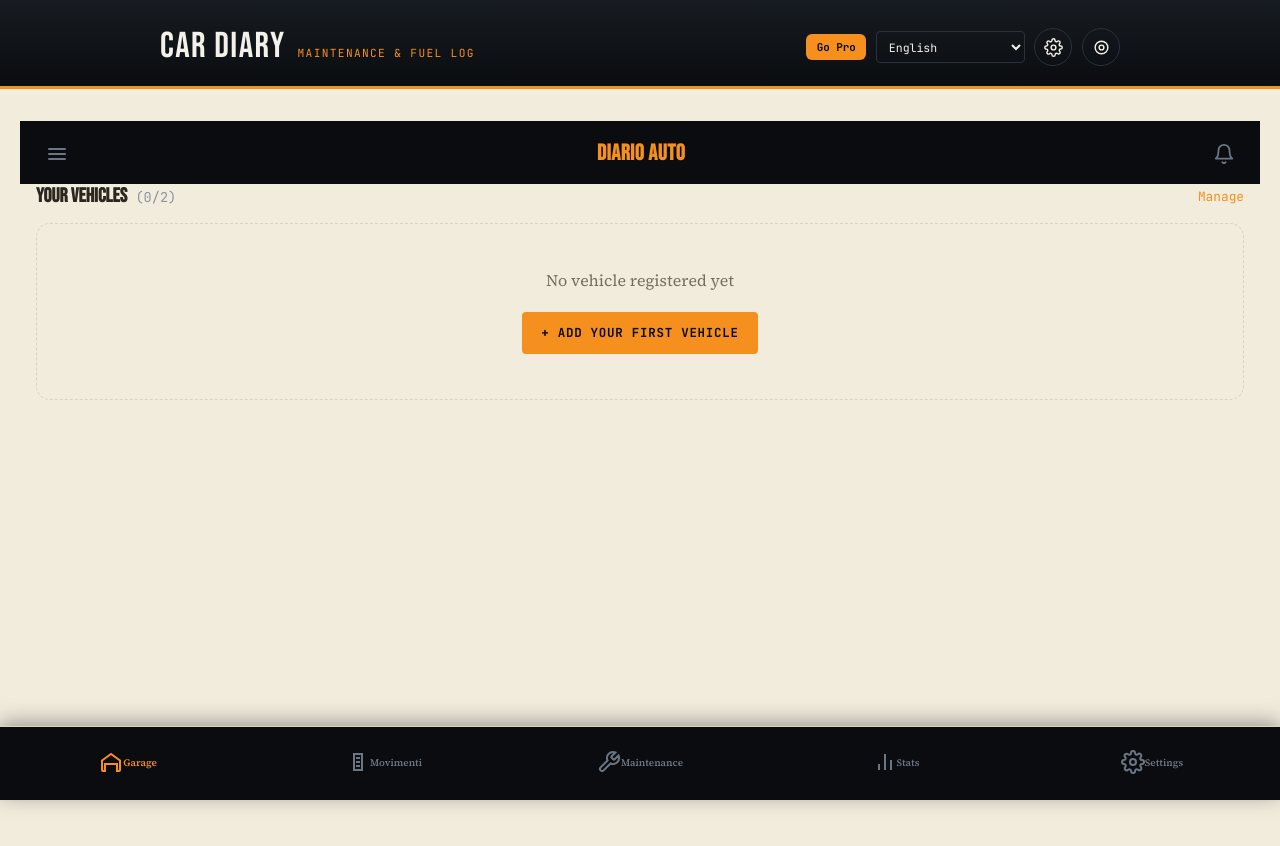
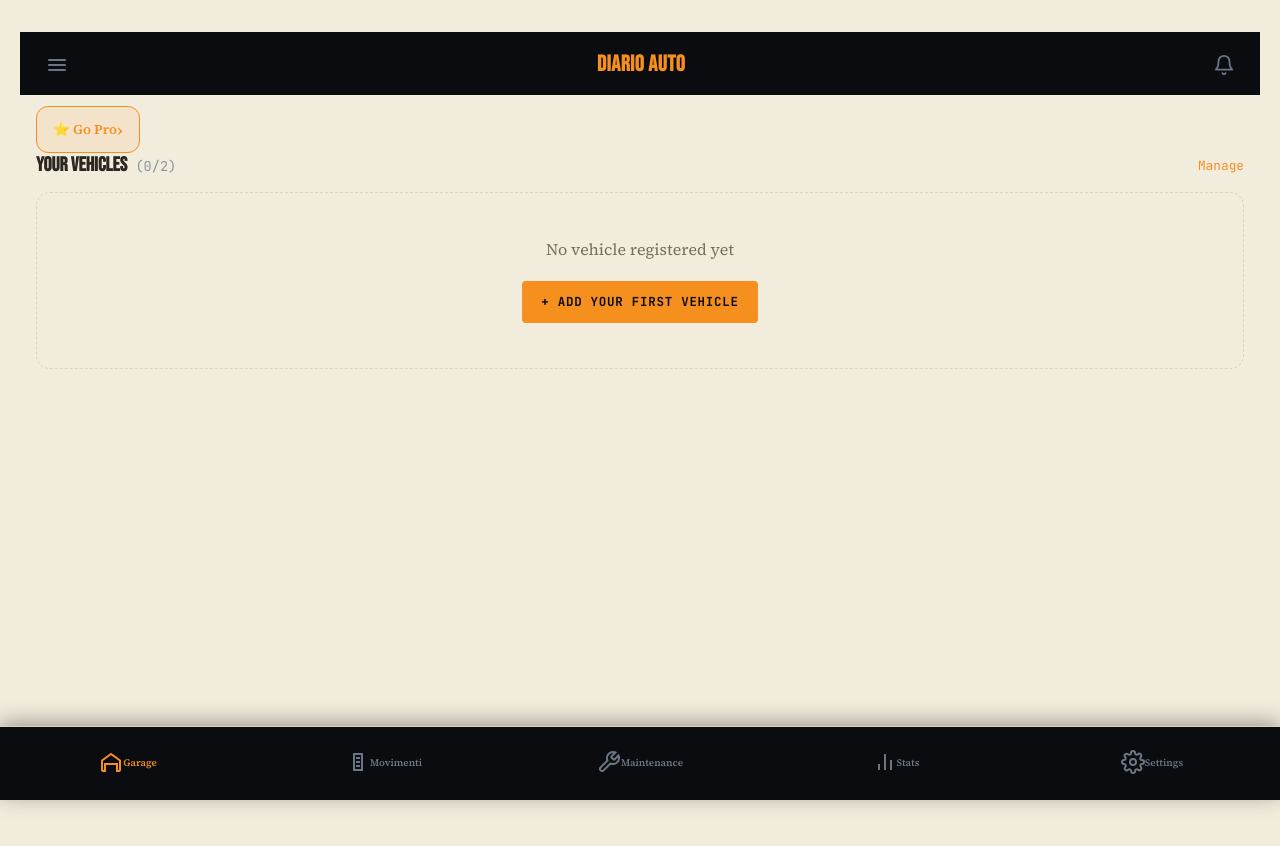
Before and after one commit to micmax1000-afk/auto, a React (Vite) app: page / in a window 1280 px wide. Both pictures are taken after a click on the button "Skip". Shown: the top 846 px of the page. Built offline with nearby package versions, Linux system fonts and the light colour scheme.

Commit message:
Add files via upload

```diff
--- a/src/App.tsx
+++ b/src/App.tsx
@@ -36,7 +36,6 @@ import VehicleDetail from "./components/VehicleDetail";
 import QuickKmUpdate from "./components/QuickKmUpdate";
 import BackupPanel from "./components/BackupPanel";
 import SettingsScreen from "./components/SettingsScreen";
-import LanguageSwitcher from "./components/LanguageSwitcher";
 import Dashboard from "./components/Dashboard";
 import BottomTabBar, { type TabId } from "./components/BottomTabBar";
 import PremiumScreen from "./components/PremiumScreen";
@@ -457,51 +456,6 @@ export default function App() {
 
   return (
     <div className="app">
-      <header className="topbar">
-        <div className="topbar__inner">
-          <div className="topbar__brand">
-            <span className="topbar__title">{t("app.title")}</span>
-            <span className="topbar__subtitle">{t("app.subtitle")}</span>
-          </div>
-          <div className="topbar__actions">
-            {!isPro && (
-              <button type="button" className="topbar__pro-btn" onClick={() => setShowPremium(true)}>
-                {t("premium.topbarCta")}
-              </button>
-            )}
-            <LanguageSwitcher />
-
-            <button
-              type="button"
-              className="theme-toggle"
-              onClick={() => {
-                setShowSettings(true);
-                setOpenVehicleId(null);
-              }}
-              title={t("settingsScreen.title")}
-              aria-label={t("settingsScreen.title")}
-            >
-              <svg viewBox="0 0 24 24">
-                <circle cx="12" cy="12" r="3" />
-                <path d="M19.4 15a1.65 1.65 0 0 0 .33 1.82l.06.06a2 2 0 1 1-2.83 2.83l-.06-.06a1.65 1.65 0 0 0-1.82-.33 1.65 1.65 0 0 0-1 1.51V21a2 2 0 0 1-4 0v-.09A1.65 1.65 0 0 0 9 19.4a1.65 1.65 0 0 0-1.82.33l-.06.06a2 2 0 1 1-2.83-2.83l.06-.06a1.65 1.65 0 0 0 .33-1.82 1.65 1.65 0 0 0-1.51-1H3a2 2 0 0 1 0-4h.09A1.65 1.65 0 0 0 4.6 9a1.65 1.65 0 0 0-.33-1.82l-.06-.06a2 2 0 1 1 2.83-2.83l.06.06a1.65 1.65 0 0 0 1.82.33H9a1.65 1.65 0 0 0 1-1.51V3a2 2 0 0 1 4 0v.09a1.65 1.65 0 0 0 1 1.51 1.65 1.65 0 0 0 1.82-.33l.06-.06a2 2 0 1 1 2.83 2.83l-.06.06a1.65 1.65 0 0 0-.33 1.82V9a1.65 1.65 0 0 0 1.51 1H21a2 2 0 0 1 0 4h-.09a1.65 1.65 0 0 0-1.51 1z" />
-              </svg>
-            </button>
-            <button
-              type="button"
-              className="theme-toggle"
-              onClick={() => setShowTireCalc(true)}
-              title={t("tireCalc.title")}
-              aria-label={t("tireCalc.title")}
-            >
-              <svg viewBox="0 0 24 24" fill="none" stroke="currentColor" strokeWidth="1.8">
-                <circle cx="12" cy="12" r="8" />
-                <circle cx="12" cy="12" r="3" />
-              </svg>
-            </button>
-          </div>
-        </div>
-      </header>
-
       {!showBackup && !openVehicle && vehicles.filter((v) => !v.archived).length > 1 && (
         <div className="vehicle-switcher">
           {vehicles
@@ -671,6 +625,7 @@ export default function App() {
             onOpenMaintenance={() => requestVehicleAction({ kind: "navigate", tab: "manutenzioni" })}
             onOpenStats={() => requestVehicleAction({ kind: "navigate", tab: "riepilogo" })}
             onOpenDocuments={() => requestVehicleAction({ kind: "navigate", tab: "riepilogo" })}
+            onOpenPremium={() => setShowPremium(true)}
           />
         )}
 
@@ -728,7 +683,13 @@ export default function App() {
       )}
 
       {showSettings && (
-        <SettingsScreen onClose={() => setShowSettings(false)} onOpenBackup={() => setShowBackup(true)} theme={theme} onToggleTheme={handleToggleTheme} />
+        <SettingsScreen
+          onClose={() => setShowSettings(false)}
+          onOpenBackup={() => setShowBackup(true)}
+          onOpenTireCalc={() => setShowTireCalc(true)}
+          theme={theme}
+          onToggleTheme={handleToggleTheme}
+        />
       )}
 
       {showPremium && (
--- a/src/components/Dashboard.tsx
+++ b/src/components/Dashboard.tsx
@@ -31,6 +31,7 @@ interface Props {
   onOpenMaintenance: () => void;
   onOpenStats: () => void;
   onOpenDocuments: () => void;
+  onOpenPremium: () => void;
 }
 
 function getNextReminder(
@@ -105,6 +106,7 @@ export default function Dashboard({
   onOpenMaintenance,
   onOpenStats,
   onOpenDocuments,
+  onOpenPremium,
 }: Props) {
   const { t, i18n } = useTranslation();
   const { distanceUnit } = useAppSettings();
@@ -125,6 +127,13 @@ export default function Dashboard({
         onOpenMenu={onOpenMenu}
         onOpenNotifications={onOpenReminders}
       />
+
+      {!isPro && (
+        <button type="button" className="dash-pro-banner" onClick={onOpenPremium}>
+          <span>⭐ {t("premium.topbarCta", "Passa a Pro")}</span>
+          <span className="dash-pro-banner__chevron">›</span>
+        </button>
+      )}
 
       {primaryVehicle && (
         <section className="dash-featured-vehicle" onClick={() => onOpenVehicle(primaryVehicle.id)} role="button" tabIndex={0} onKeyDown={(e) => e.key === "Enter" && onOpenVehicle(primaryVehicle.id)}>
@@ -246,7 +255,9 @@ export default function Dashboard({
           </div>
         ) : (
           <div className="dash-vehicle-list">
-            {activeVehicles.map((v) => {
+            {activeVehicles
+              .filter((v) => v.id !== primaryVehicle?.id)
+              .map((v) => {
               const nextRem = getNextReminder(v.id, v.currentKm, reminders, locale, t, distanceUnit);
               const maint = getMaintenanceStatus(v.id, maintenanceEntries, t);
 
--- a/src/components/SettingsScreen.tsx
+++ b/src/components/SettingsScreen.tsx
@@ -10,6 +10,7 @@ import QuickEntryHeader from "./QuickEntryHeader";
 interface Props {
   onClose: () => void;
   onOpenBackup: () => void;
+  onOpenTireCalc: () => void;
   theme: Theme;
   onToggleTheme: () => void;
 }
@@ -20,11 +21,12 @@ const ROW_ICONS: Record<string, string> = {
   language: "M12 2a10 10 0 1 0 0 20 10 10 0 0 0 0-20zm0 0c2.5 2.7 4 6.2 4 10s-1.5 7.3-4 10m0-20c-2.5 2.7-4 6.2-4 10s1.5 7.3 4 10M2.5 9h19M2.5 15h19",
   units: "M4 7h16M4 12h16M4 17h10",
   theme: "M12 3a9 9 0 1 0 9 9c0-.5-.05-1-.14-1.45A5.5 5.5 0 0 1 12 3z",
+  tire: "M12 3a9 9 0 1 0 0 18 9 9 0 0 0 0-18zm0 3.5a1 1 0 1 1 0 2 1 1 0 0 1 0-2zm5.5 5.5a1 1 0 1 1-2 0 1 1 0 0 1 2 0zm-8-1a1 1 0 1 1 0 2 1 1 0 0 1 0-2zm2.5 4.5a1 1 0 1 1 2 0 1 1 0 0 1-2 0zM12 10a2 2 0 1 1 0 4 2 2 0 0 1 0-4z",
   backup: "M12 4a5 5 0 0 0-4.9 4.02A4 4 0 0 0 6 16h11a4 4 0 0 0 1-7.87A5 5 0 0 0 12 4z",
   info: "M12 2a10 10 0 1 0 0 20 10 10 0 0 0 0-20zm0 6v.01M11 11h1.5v6H11",
 };
 
-export default function SettingsScreen({ onClose, onOpenBackup, theme, onToggleTheme }: Props) {
+export default function SettingsScreen({ onClose, onOpenBackup, onOpenTireCalc, theme, onToggleTheme }: Props) {
   const { t, i18n } = useTranslation();
   const { currency, setCurrency, distanceUnit, setDistanceUnit, temperatureUnit, setTemperatureUnit } = useAppSettings();
   const [openRow, setOpenRow] = useState<RowId>(null);
@@ -97,6 +99,13 @@ export default function SettingsScreen({ onClose, onOpenBackup, theme, onToggleT
           </div>
         )}
 
+        {/* Misura ruote */}
+        <div className="settings-row" onClick={onOpenTireCalc} role="button" tabIndex={0}>
+          <span className="settings-row__icon"><svg viewBox="0 0 24 24" fill="none" stroke="currentColor" strokeWidth="1.6"><path d={ROW_ICONS.tire} /></svg></span>
+          <span className="settings-row__label">{t("settingsScreen.tireSize")}</span>
+          <span className="settings-row__chevron">›</span>
+        </div>
+
         {/* Tema */}
         <div className="settings-row" onClick={() => toggleRow("theme")} role="button" tabIndex={0}>
           <span className="settings-row__icon"><svg viewBox="0 0 24 24" fill="none" stroke="currentColor" strokeWidth="1.6"><path d={ROW_ICONS.theme} /></svg></span>
--- a/src/index.css
+++ b/src/index.css
@@ -3892,3 +3892,27 @@ textarea {
   color: var(--asphalt);
   font-weight: 700;
 }
+
+/* Banner "Passa a Pro" nella Dashboard */
+.dash-pro-banner {
+  display: flex;
+  align-items: center;
+  justify-content: space-between;
+  margin: 0.7rem 1rem 0;
+  padding: 0.65rem 1rem;
+  border-radius: 12px;
+  border: 1px solid var(--amber);
+  background: rgba(245, 144, 31, 0.1);
+  color: var(--amber);
+  font-size: 0.85rem;
+  font-weight: 700;
+  cursor: pointer;
+}
+
+.dash-pro-banner__chevron {
+  font-size: 1.1rem;
+}
+
+@media (max-width: 600px) {
+  .dash-pro-banner { margin: 0.6rem 0.65rem 0; }
+}
```
Also changed, not shown: public/sw.js (+27 -6 lines).
